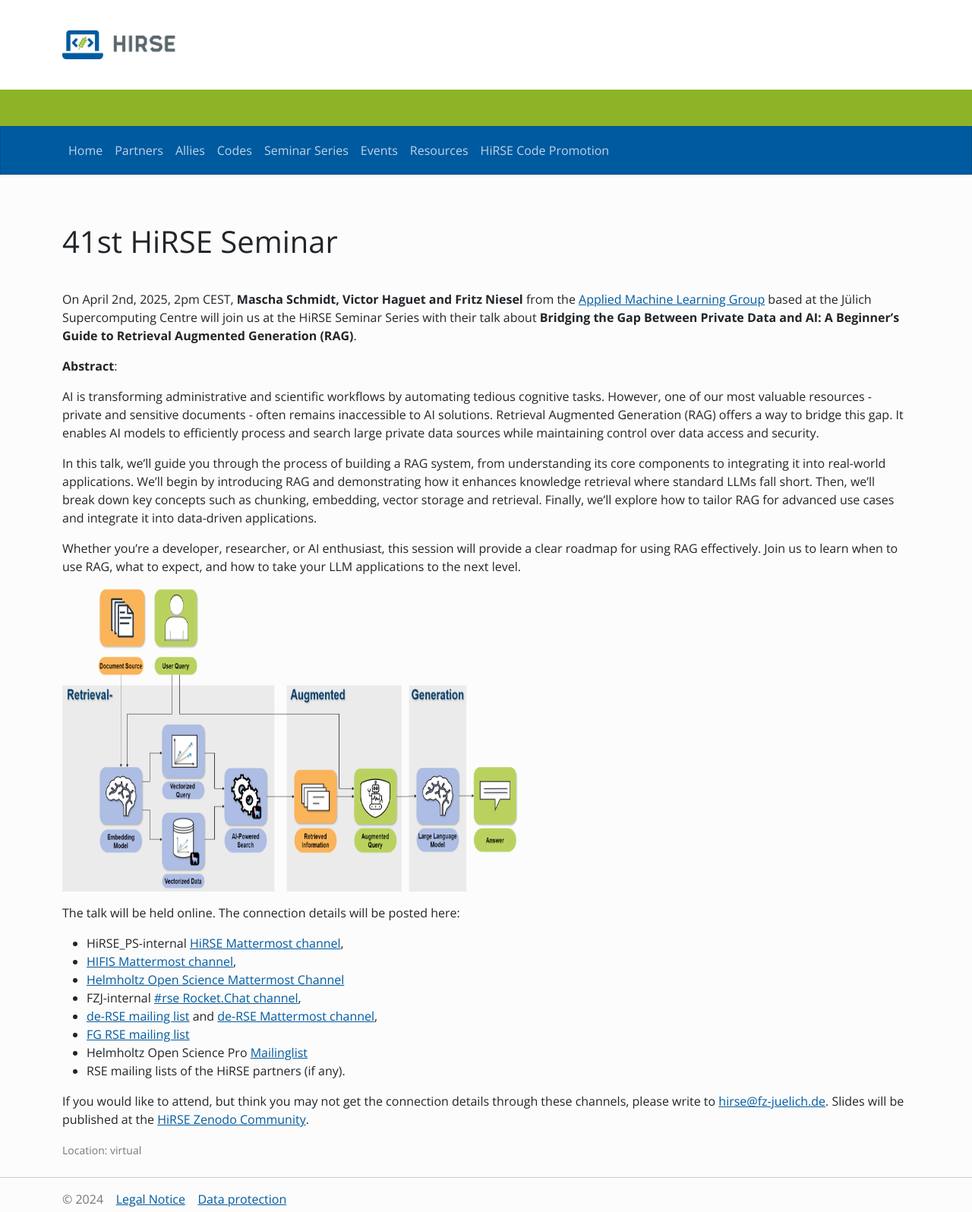
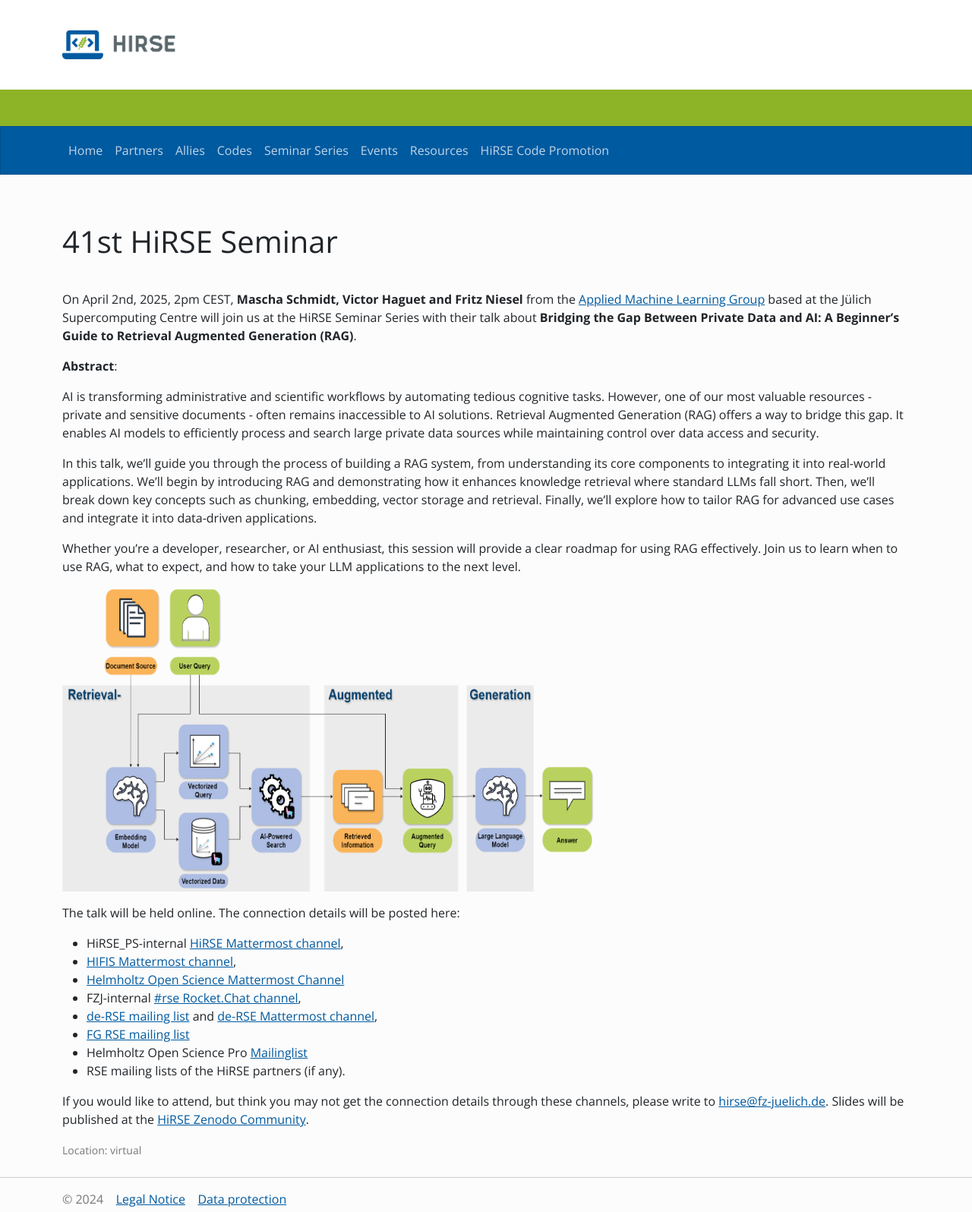
Before and after one commit to Helmholtz-HiRSE/helmholtz-hirse.github.io, a Jekyll site: the page built from _series/2025_04_02-seminar_41.md, in a window 1280 px wide. Shown: the whole page at 76% size. Built offline with Jekyll 4.4.1, drawn with Linux system fonts in a browser that asks for light colours; nearby versions of some CDN libraries.

Commit message:
Update 2025_04_02-seminar_41.md

```diff
--- a/_series/2025_04_02-seminar_41.md
+++ b/_series/2025_04_02-seminar_41.md
@@ -19,7 +19,7 @@
 
 Whether you're a developer, researcher, or AI enthusiast, this session will provide a clear roadmap for using RAG effectively. Join us to learn when to use RAG, what to expect, and how to take your LLM applications to the next level.
 
-<img src="../assets/Graphic_for_below_the_abstract.png" alt="Alt Text" width="600" height="400">
+<img src="../assets/Graphic_for_below_the_abstract.png" alt="Alt Text" width="700" height="400">
 
 The talk will be held online. The connection details will be posted here:
 
```
